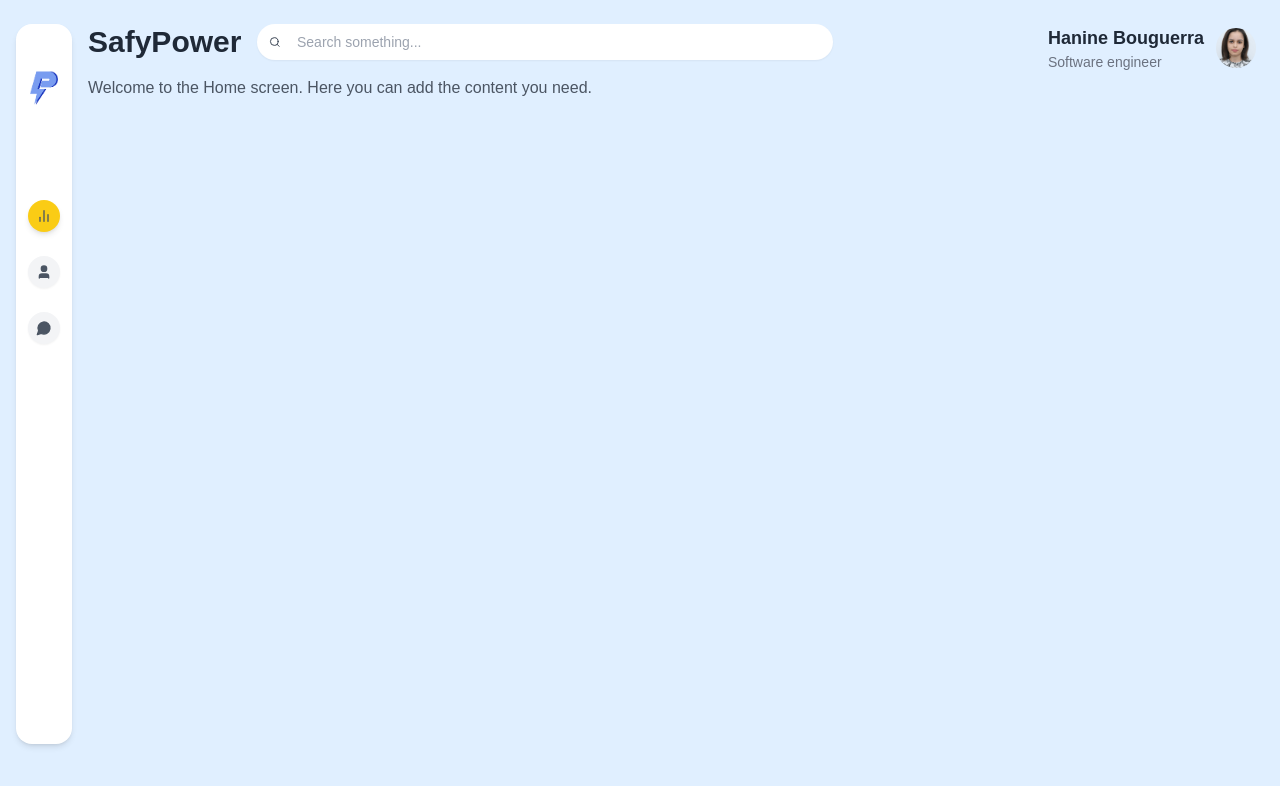
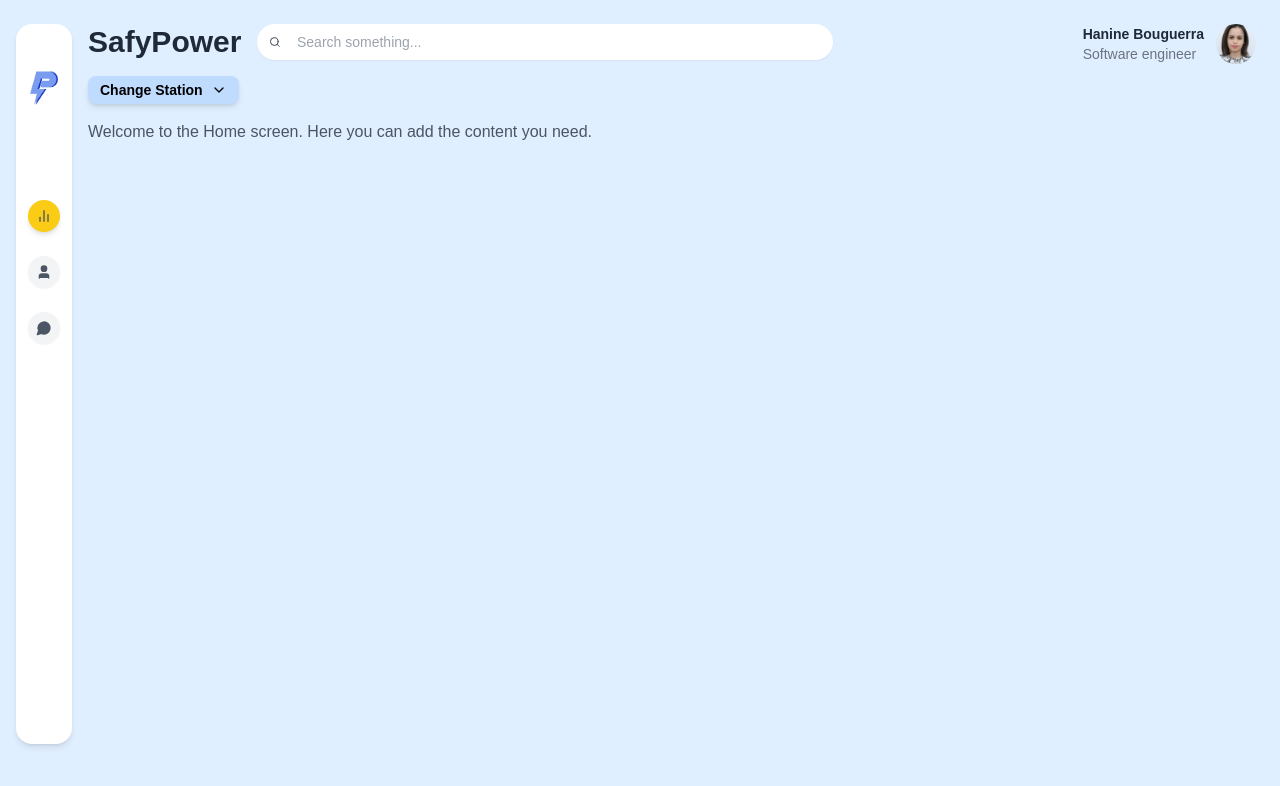
Before and after one commit to HanineBgr/SafyPower, a Next.js app: page /home in a window 1280 px wide. Shown: the top 786 px of the page. Built offline with nearby package versions, Linux system fonts and the light colour scheme.

Commit message:
adding switch button

```diff
--- a/src/components/profile.js
+++ b/src/components/profile.js
@@ -4,7 +4,7 @@ const ProfileSection = () => {
   return (
     <div className="absolute top-6 right-6 flex items-center space-x-3">
       <div>
-        <p className="text-lg font-semibold text-gray-800">Hanine Bouguerra</p>
+        <p className="text-sm font-semibold text-gray-800">Hanine Bouguerra</p>
         <p className="text-sm text-gray-500">Software engineer</p>
       </div>
       <img
--- /dev/null
+++ b/src/components/switchbutton.js
@@ -0,0 +1,18 @@
+import { useState } from "react";
+import { ChevronDown } from "lucide-react";
+
+const ChangeStationButton = ({ className }) => {
+  const [isOpen, setIsOpen] = useState(false);
+
+  return (
+    <button
+      onClick={() => setIsOpen(!isOpen)}
+      className={`flex items-center bg-blue-200 text-black font-bold text-sm px-3 py-1 rounded-lg shadow-md ${className}`} // Softer blue and bold text
+    >
+      Change Station
+      <ChevronDown className="ml-2" size={16} /> {/* Reduced the size of the icon */}
+    </button>
+  );
+};
+
+export default ChangeStationButton;
--- a/src/views/Home/Home.tsx
+++ b/src/views/Home/Home.tsx
@@ -4,7 +4,7 @@ import React from "react";
 import Sidebar from "../../components/sidebar";
 import SearchBar from "../../components/searchbar";
 import ProfileSection from "../../components/profile";
-
+import ChangeStationButton from "../../components/switchbutton";
 
 const HomeScreen: React.FC = () => {
   return (
@@ -18,12 +18,12 @@ const HomeScreen: React.FC = () => {
           <h1 className="text-3xl font-bold text-gray-800">SafyPower</h1>
           <SearchBar />
         </div>
+        <ChangeStationButton className="mt-4" />
         <p className="mt-4 text-gray-600">
           Welcome to the Home screen. Here you can add the content you need.
         </p>
       </div>
 
-      {/* Profile Section in the top right */}
       <ProfileSection />
     </div>
   );
```
